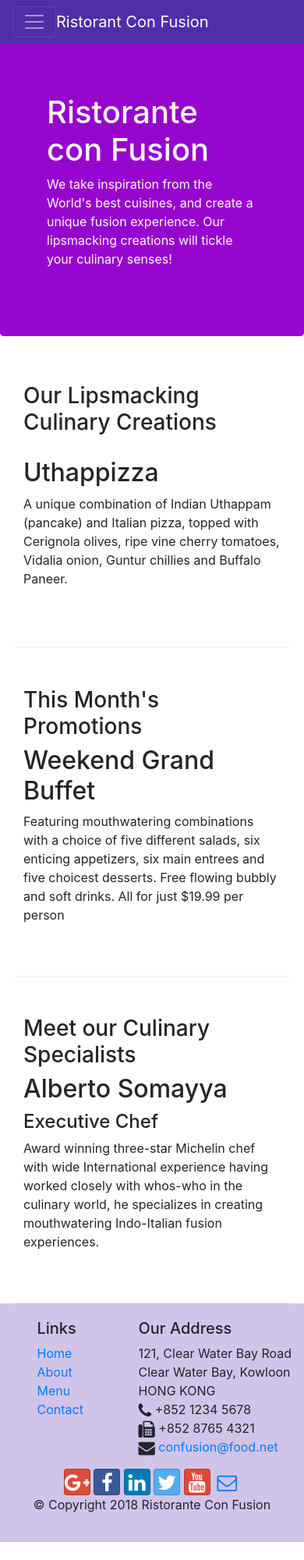
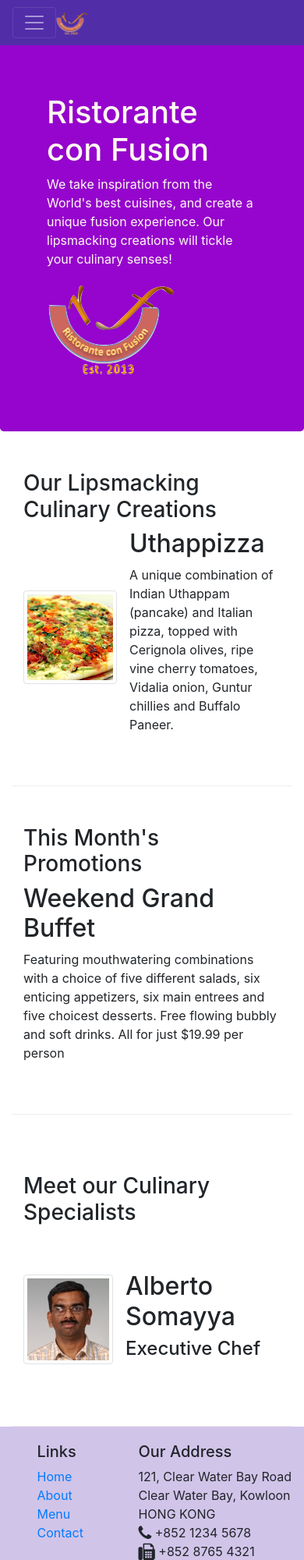
Before and after one commit to AnasMoDyab/Fullstack-web-development-Exercise, a website: page index.html in a window 390 px wide. Shown: the top 2000 px of the page at 78% size. Before the commit the page ends 1977 px from the top, so only its background shows below. Drawn offline with nearby package versions, Linux system fonts and the light colour scheme.

Commit message:
Images and media

```diff
--- a/index.html
+++ b/index.html
@@ -23,7 +23,7 @@
                  <span class="navbar-toggler-icon"></span>
              </button>
 
-            <a class="navbar-brand mr-auto" href="#">Ristorant Con Fusion</a>
+            <a class="navbar-brand mr-auto" href="#"><img src="img/logo.png" height="30" width="41"></a>
             <div class="collapse navbar-collapse" id="Navbar">
                 <ul class="navbar-nav mr-auto">
                     <li class="nav-item active"><a class="nav-link" href="#"> <span class="fa fa-home fa-lg"></span> Home</a></li>
@@ -43,7 +43,8 @@
                     <h1>Ristorante con Fusion</h1>
                     <p>We take inspiration from the World's best cuisines, and create a unique fusion experience. Our lipsmacking creations will tickle your culinary senses!</p>
                 </div>
-                <div class="col-12 col-sm">
+                <div class="col-12 col-sm align-self-center">
+                    <img src="img/logo.png" class="img-fluid" alt="logo">
                 </div>
             </div>
         </div>
@@ -55,9 +56,16 @@
                 <h3>Our Lipsmacking Culinary Creations</h3>
             </div>
             <div class="col col-sm order-sm-first col-md">
-                <h2>Uthappizza</h2>
-                <p>A unique combination of Indian Uthappam (pancake) and Italian pizza, topped with Cerignola olives, ripe vine cherry tomatoes, Vidalia onion, Guntur chillies and Buffalo Paneer.</p>
-            </div>
+                <div class="media">
+                    <img class="d-flex mr-3 img-thumbnail align-self-center" src="img/uthappizza.png" alt="uthappizza">
+                    <div class="media-body">
+                        <h2 class="mt-0">Uthappizza</h2>
+                        <p>A unique combination of Indian Uthappam (pancake) and Italian pizza, topped with Cerignola olives, ripe vine cherry tomatoes, Vidalia onion, Guntur chillies and Buffalo Paneer.</p>
+
+                    </div>
+
+                </div>
+                </div>
         </div>
 
 
@@ -73,13 +81,20 @@
 
         <div class="row row-content align-items-center">
             <div class="col-12 col-sm-4 order-sm-last col-md-3">
+
                 <h3>Meet our Culinary Specialists</h3>
             </div>
+
             <div class="col col-sm order-sm-first col-md">
-                <h2>Alberto Somayya</h2>
-                <h4>Executive Chef</h4>
-                <p>Award winning three-star Michelin chef with wide International experience having worked closely with whos-who in the culinary world, he specializes in creating mouthwatering Indo-Italian fusion experiences. </p>
-            </div>
+                <div class="media">
+                    <img class="d-flex mr-3 align-self-center img-thumbnail" src="img/alberto.png" alt="alberto">
+                    <div class="media-body">
+                    <h2 class="mt-0">Alberto Somayya</h2>
+                    <h4>Executive Chef</h4>
+                    <p class="d-none d-sm-block">Award winning three-star Michelin chef with wide International experience having worked closely with whos-who in the culinary world, he specializes in creating mouthwatering Indo-Italian fusion experiences. </p>
+                </div>
+                </div>
+                 </div>
         </div>
     </div>
 
```
Also changed, not shown: aboutus.html (+6 -2 lines), contactus.html (+4 -2 lines), img/alberto.png (added), img/buffet.png (added), img/logo.png (added), img/uthappizza.png (added), 1 other file.
